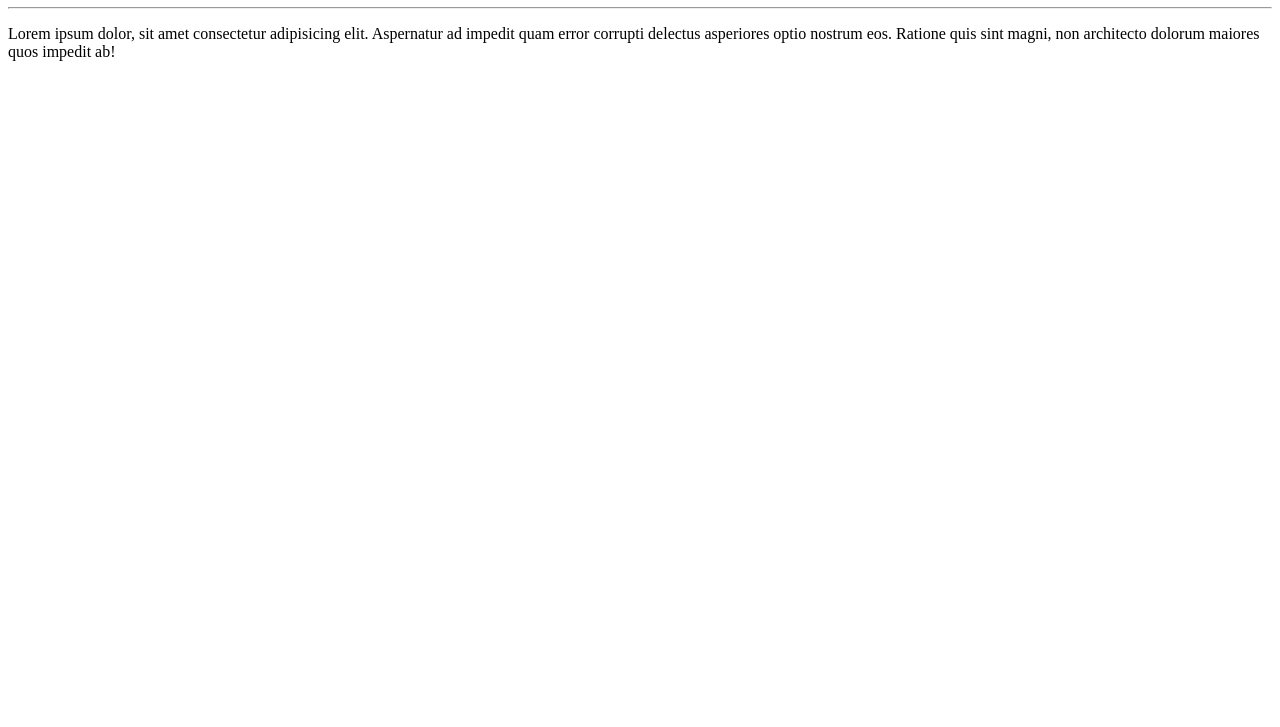
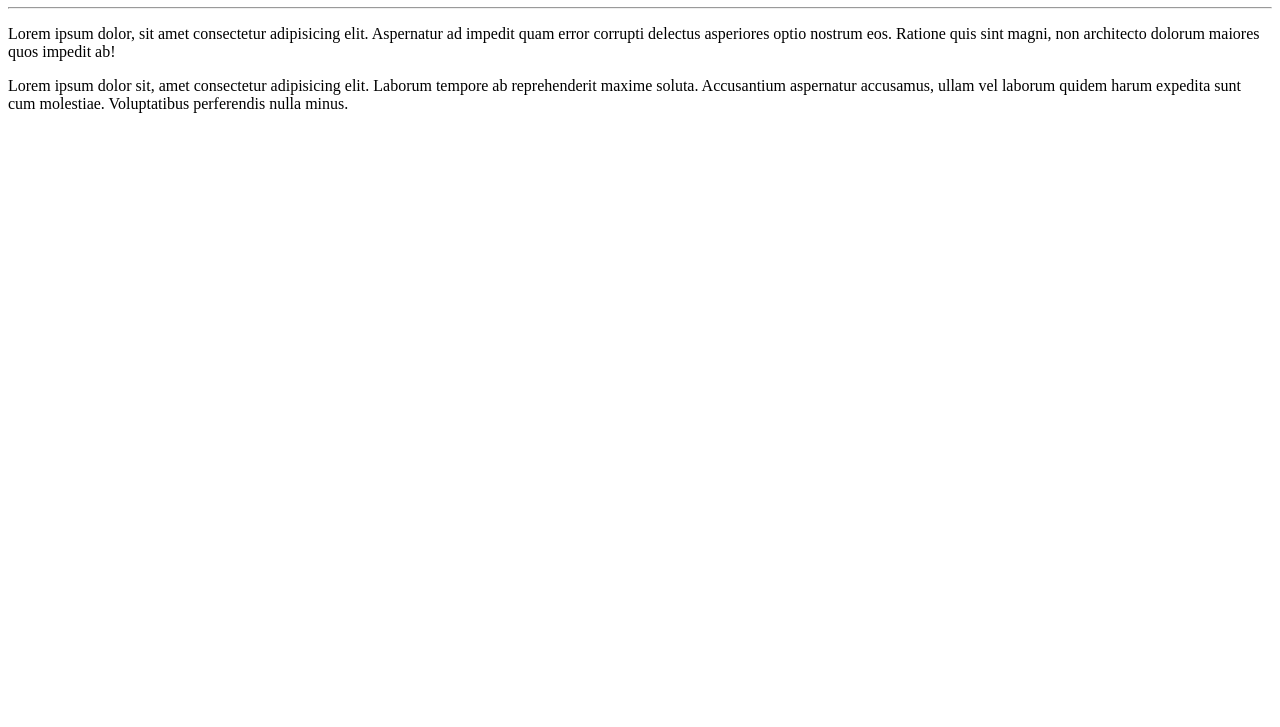
Before and after one commit to johnisonLima/OlaMundo, a plain HTML site: page site-exemplo/index.html in a window 1280 px wide. Shown: the part 73-800 px from the top of the page. Drawn offline with Linux system fonts and the light colour scheme.

Commit message:
Adicionei um paragrafo

```diff
--- a/site-exemplo/index.html
+++ b/site-exemplo/index.html
@@ -11,5 +11,8 @@
     <p>
         Lorem ipsum dolor, sit amet consectetur adipisicing elit. Aspernatur ad impedit quam error corrupti delectus asperiores optio nostrum eos. Ratione quis sint magni, non architecto dolorum maiores quos impedit ab!
     </p>
+    <p>
+        Lorem ipsum dolor sit, amet consectetur adipisicing elit. Laborum tempore ab reprehenderit maxime soluta. Accusantium aspernatur accusamus, ullam vel laborum quidem harum expedita sunt cum molestiae. Voluptatibus perferendis nulla minus.
+    </p>
 </body>
 </html>
```
